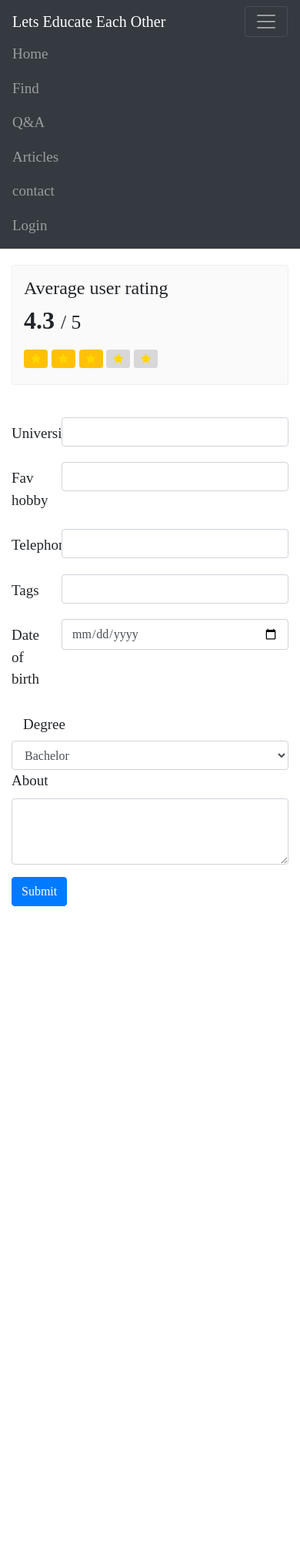
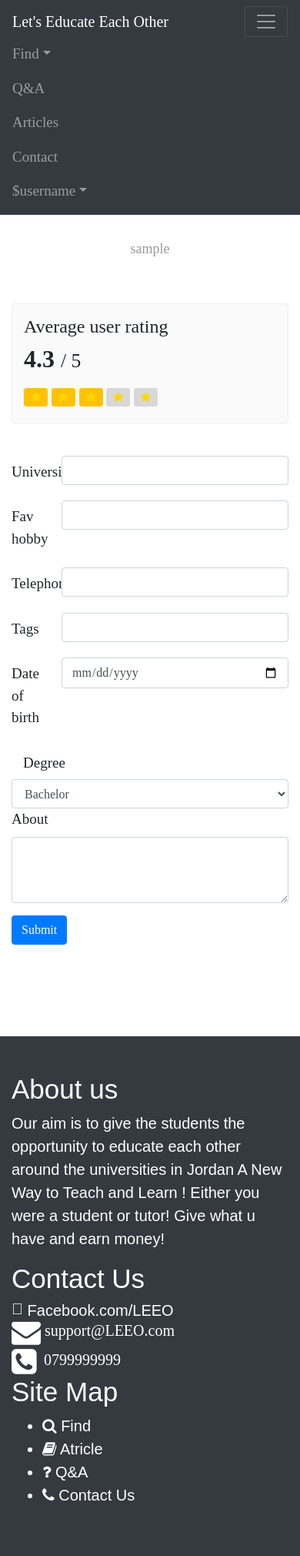
Before and after one commit to saifhallaq1/SaifMuntaser, a PHP site: page /project/edit_profile.php in a window 390 px wide, after a click that opens the changed part. Shown: the whole page at 77% size. Before the commit the page ends 1177 px from the top, so only its background shows below. Run offline with PHP 8.4, Linux system fonts and the light colour scheme; the visitor is signed in with stand-in values (Sample User, id 1); tables that the repository leaves empty or names only in its code hold one stand-in row (values such as "Sample post"); data that the repository does not hold is empty; some libraries are stand-ins or nearby versions; grey boxes are pictures that could not be loaded.

Commit message:
view profile

```diff
--- a/css/scrolling.css
+++ b/css/scrolling.css
@@ -1082,7 +1082,6 @@ footeredited{
 
 }
 .footerdiv{
-  padding-left: 240px;
 
 }
 
--- a/edit_profile.php
+++ b/edit_profile.php
@@ -89,47 +89,14 @@ if($_SESSION['logged_in'] != 1){
 
 
 <!-- Navigation -->
-<nav class="navbar navbar-expand-lg navbar-dark bg-dark fixed-top" id="mainNav1">
-
-
-    <div class="container">
-
-        <a class="navbar-brand " href="#page-top">Lets Educate Each Other</a>
-        <button class="navbar-toggler" type="button" data-toggle="collapse" data-target="#navbarResponsive" aria-controls="navbarResponsive" aria-expanded="false" aria-label="Toggle navigation">
-            <span class="navbar-toggler-icon"></span></button>
-
-
-        <div class="collapse navbar-collapse" id="navbarResponsive">
-            <ul class="navbar-nav ml-auto">
-
-                <li class="nav-item">
-                    <a class="nav-link " href="#Home">Home</a>
-                </li>
-
-                <li class="nav-item">
-                    <a class="nav-link " href="#Find">Find</a>
-                </li>
-                <li class="nav-item">
-                    <a class="nav-link " href="#Q&A">Q&A</a>
-                </li>
-                <li class="nav-item">
-                    <a class="nav-link " href="#Articles">Articles</a>
-                </li>
-                <li class="nav-item">
-                    <a class="nav-link " href="#contact">contact</a>
-                </li>
-                <li class="nav-item">
-                    <a class="nav-link" class="btn btn-primary btn-lg" data-toggle="modal" data-target="#ModalLoginForm" href="#">Login</a>
-                </li>
-            </ul>
-        </div>
-    </div>
-</nav>
+<?php
+include_once('header.php')
+?>
 
 
 
 
-<div class="container">
+<div class="container" style="padding-top: 50px;">
     <div class="row profile">
         <div class="col-md-3">
             <div class="profile-sidebar">
@@ -144,6 +111,7 @@ if($_SESSION['logged_in'] != 1){
 
 
                 </div>
+
                 <div class="profile-use-menu">
                     <br>
 
@@ -242,21 +210,15 @@ if($_SESSION['logged_in'] != 1){
     </div>
 
 
+</div>
 
 
+<div  style="margin-top: 100px; padding-left: -200px;">
 
-
-
-<!-- Footer -->
-
-    <!-- Bootstrap core JavaScript -->
-    <script src="vendor/jquery/jquery.min.js"></script>
-    <script src="vendor/bootstrap/js/bootstrap.bundle.min.js"></script>
-
-
-    <link href="https://fonts.googleapis.com/css?family=Open+Sans+Condensed:300" rel="stylesheet">
-
-
+    <?php
+    include_once('Footer.php');
+    ?>
+</div>
 </body>
 
 </html>
```
Also changed, not shown: articles.php (+3 -15 lines), post_article.php (+116 -11 lines). Lines whose indentation alone changed are shown as unchanged.
